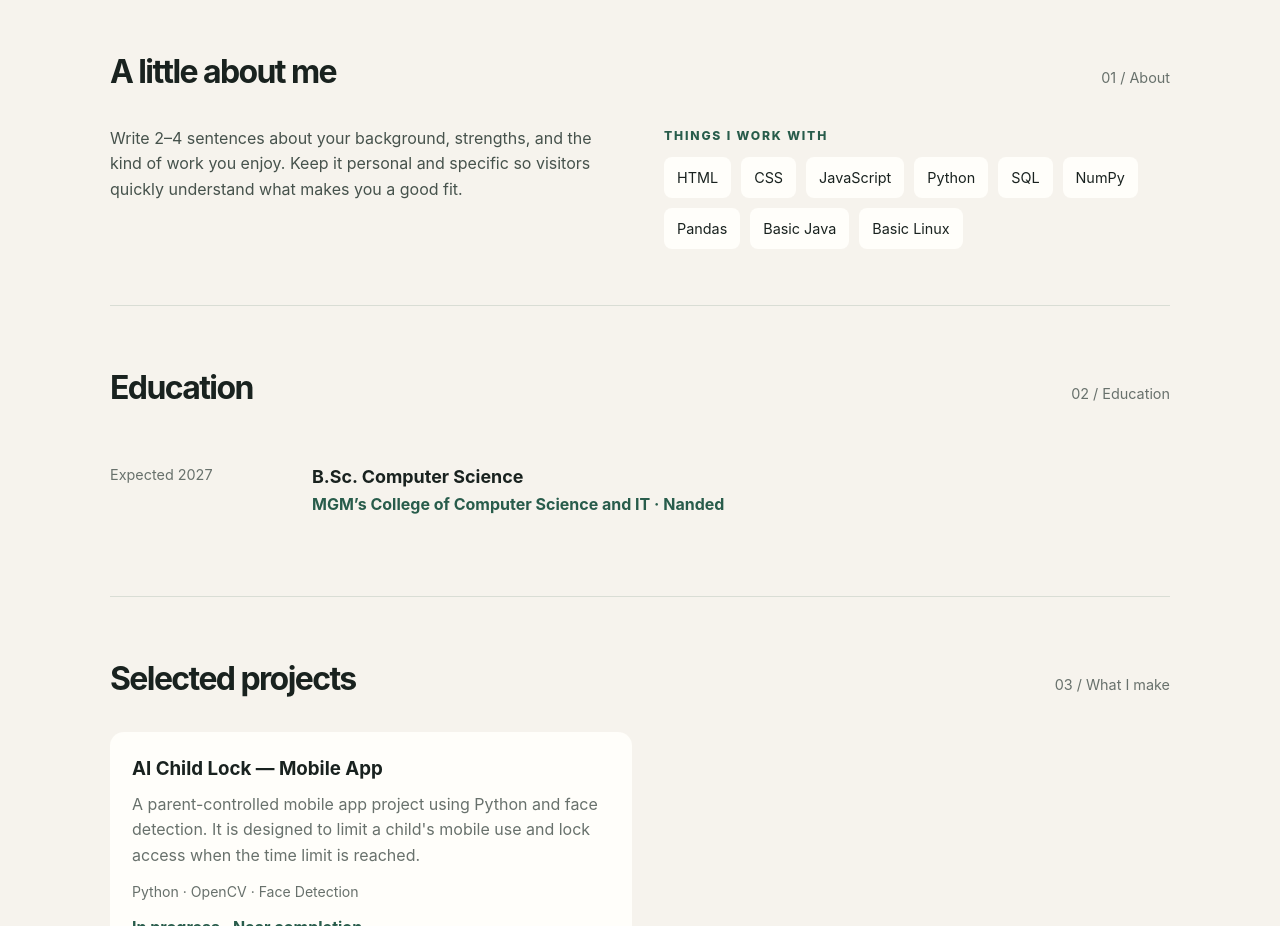
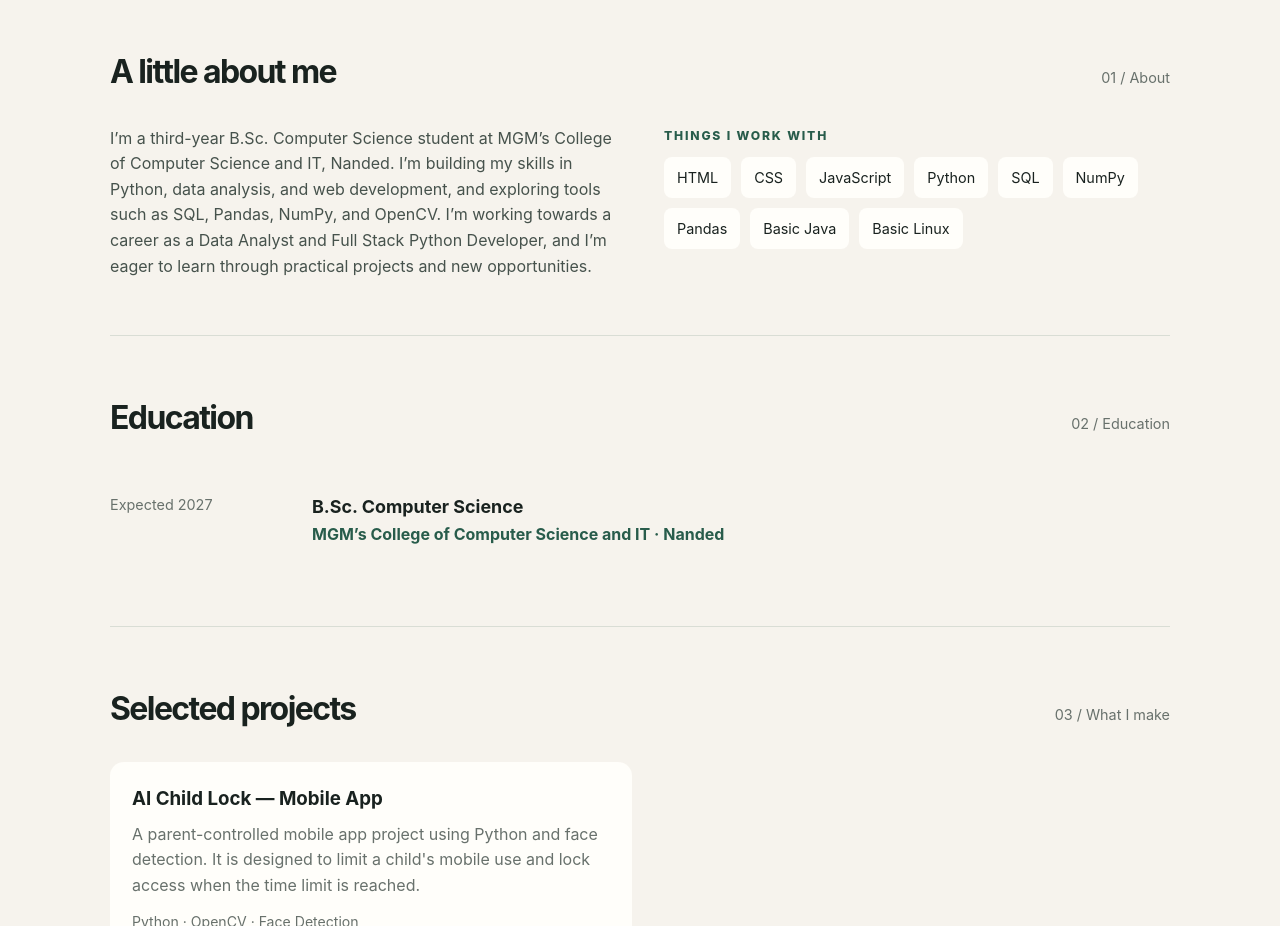
Before and after one commit to nathurampawar012/nathurampawar012.github.io, a plain HTML site: page index.html in a window 1280 px wide. Shown: the part 880-1806 px from the top of the page. Drawn offline with Linux system fonts and the light colour scheme.

Commit message:
update about session
Updated the 'About' section with personal background and skills.

```diff
--- a/index.html
+++ b/index.html
@@ -15,7 +15,7 @@
 <header class="nav"><a class="brand" href="#top">NATHURAM <i>PAWAR</i></a><nav class="navlinks" aria-label="Main navigation"><a href="#about">About</a><a href="#education">Education</a><a href="#projects">Projects</a><a href="#contact">Contact</a></nav></header>
 <main id="top">
 <section class="hero"><div><div class="eyebrow">Digital Resume · Portfolio</div><h1>Nathuram<br>Uttamrao<br>Pawar<span style="color:var(--green)">.</span></h1><p class="role">Aspiring Data Analyst &amp; Full Stack Python Developer</p><p class="intro">I am working towards becoming a Data Analyst and Full Stack Python Developer. I am building my skills in Python, data analysis, and web development, and looking for opportunities to learn and grow.</p><div class="actions"><a class="btn" href="#contact">Get in touch <span aria-hidden="true">↗</span></a><a class="btn secondary" href="#projects">See my project ↓</a></div><div class="quick"><span class="pill">B.Sc. Computer Science · 3rd Year</span><span class="pill">Aspiring Developer</span></div></div><div class="portrait" aria-label="Photo placeholder">NP</div></section>
-<section class="section" id="about"><div class="section-head"><h2>A little about me</h2><span>01 / About</span></div><div class="about-grid"><p>Write 2–4 sentences about your background, strengths, and the kind of work you enjoy. Keep it personal and specific so visitors quickly understand what makes you a good fit.</p><div><div class="eyebrow" style="margin-bottom:12px">Things I work with</div><div class="skills"><span class="skill">HTML</span><span class="skill">CSS</span><span class="skill">JavaScript</span><span class="skill">Python</span><span class="skill">SQL</span><span class="skill">NumPy</span><span class="skill">Pandas</span><span class="skill">Basic Java</span><span class="skill">Basic Linux</span></div></div></div></section>
+<section class="section" id="about"><div class="section-head"><h2>A little about me</h2><span>01 / About</span></div><div class="about-grid"><p>I’m a third-year B.Sc. Computer Science student at MGM’s College of Computer Science and IT, Nanded. I’m building my skills in Python, data analysis, and web development, and exploring tools such as SQL, Pandas, NumPy, and OpenCV. I’m working towards a career as a Data Analyst and Full Stack Python Developer, and I’m eager to learn through practical projects and new opportunities.</p><div><div class="eyebrow" style="margin-bottom:12px">Things I work with</div><div class="skills"><span class="skill">HTML</span><span class="skill">CSS</span><span class="skill">JavaScript</span><span class="skill">Python</span><span class="skill">SQL</span><span class="skill">NumPy</span><span class="skill">Pandas</span><span class="skill">Basic Java</span><span class="skill">Basic Linux</span></div></div></div></section>
 <section class="section" id="education"><div class="section-head"><h2>Education</h2><span>02 / Education</span></div><article class="item"><div class="date">Expected 2027</div><div><h3>B.Sc. Computer Science</h3><div class="where">MGM’s College of Computer Science and IT · Nanded</div></div></article></section>
 <section class="section" id="projects"><div class="section-head"><h2>Selected projects</h2><span>03 / What I make</span></div><div class="project-grid"><article class="project"><h3>AI Child Lock — Mobile App</h3><p>A parent-controlled mobile app project using Python and face detection. It is designed to limit a child's mobile use and lock access when the time limit is reached.</p><p style="margin-top:12px;font-size:.88rem;color:var(--muted)">Python · OpenCV · Face Detection</p><p style="margin-top:12px;color:var(--green);font-weight:700">In progress · Near completion</p></article></div></section>
 <section class="section" id="contact"><div class="contact"><div><h2>Let’s connect.</h2><p>Have an opportunity or just want to say hello?</p></div><div style="display:flex;gap:12px;flex-wrap:wrap"><a class="btn" href="mailto:nathurampawar012@gmail.com">Email me ↗</a><a class="btn" href="tel:+918010729056">Call: 8010729056 ↗</a></div></div></section>
```
